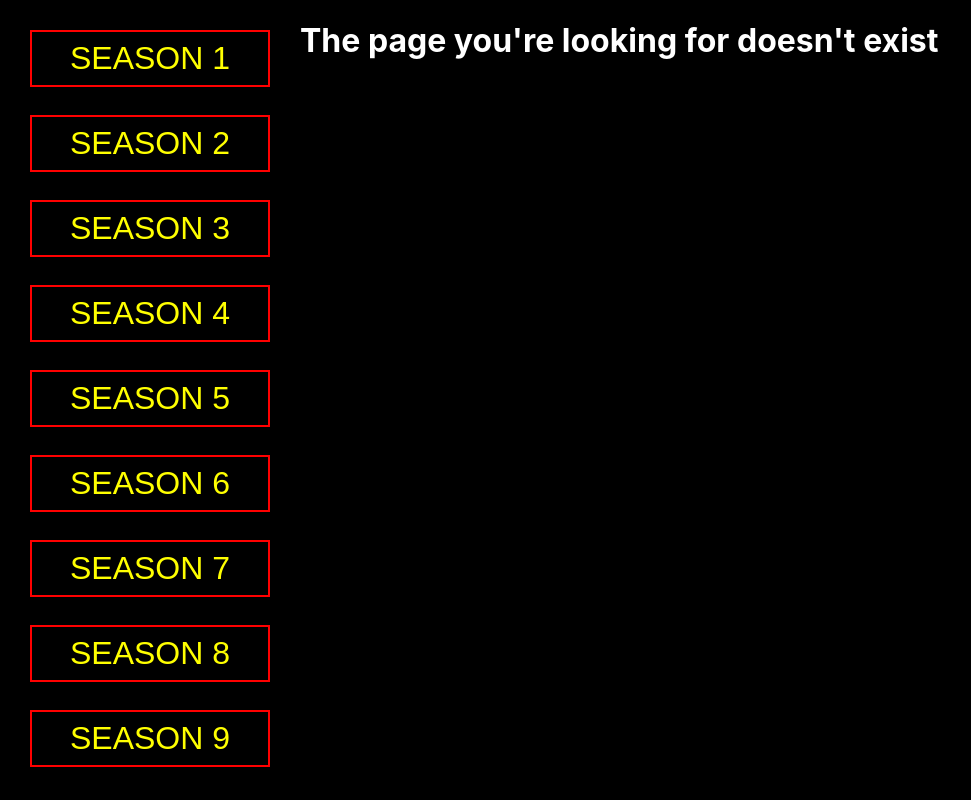
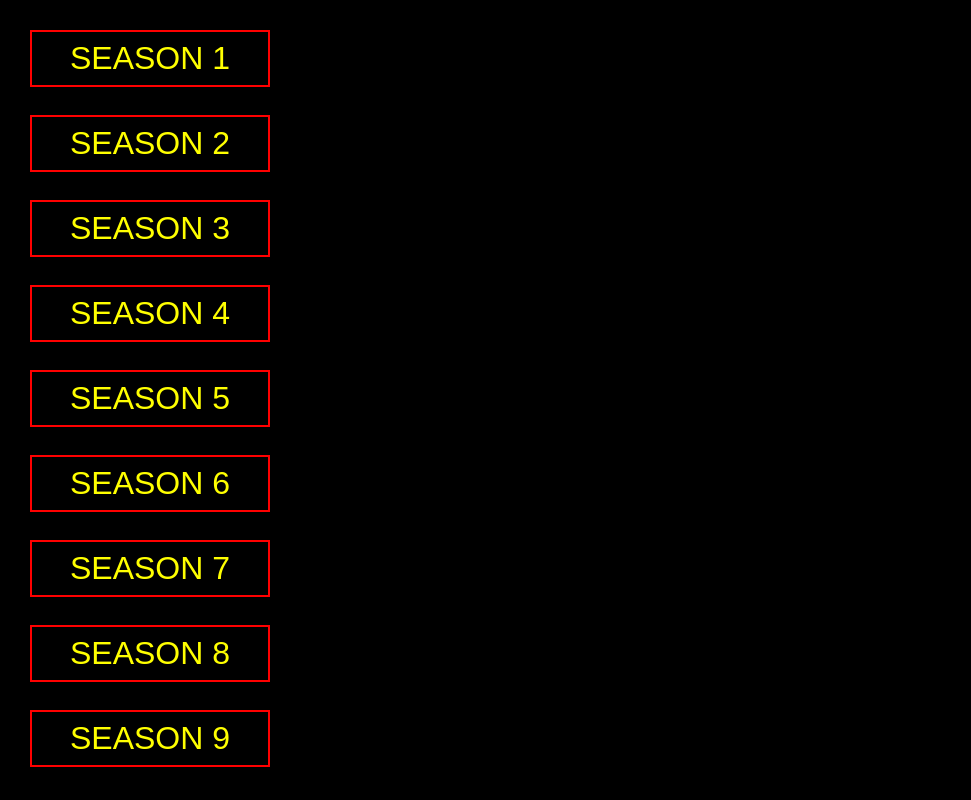
Before and after one commit to tuf75588/hot-ones-react-app, a React (Create React App) app: page / in a window 1280 px wide. Shown: the whole page, without its empty margins (0-971 px from the left). Built offline with nearby package versions, Linux system fonts and the light colour scheme; the HTML template or start-up script is replaced by a standard one; a web font is replaced by a local one.

Commit message:
fix routing bug

```diff
--- a/src/App.js
+++ b/src/App.js
@@ -21,11 +21,6 @@ function App() {
         <Switch>
           <Route exact path="/seasons/:season" component={SeasonViewer} />
           <Route path="/seasons/:season/sauces/:sauce_id" component={SeasonViewer} />
-          <Route
-            render={() => (
-              <h1 style={{ color: '#fff' }}>The page you're looking for doesn't exist</h1>
-            )}
-          />
         </Switch>
       </div>
     </Router>
```
